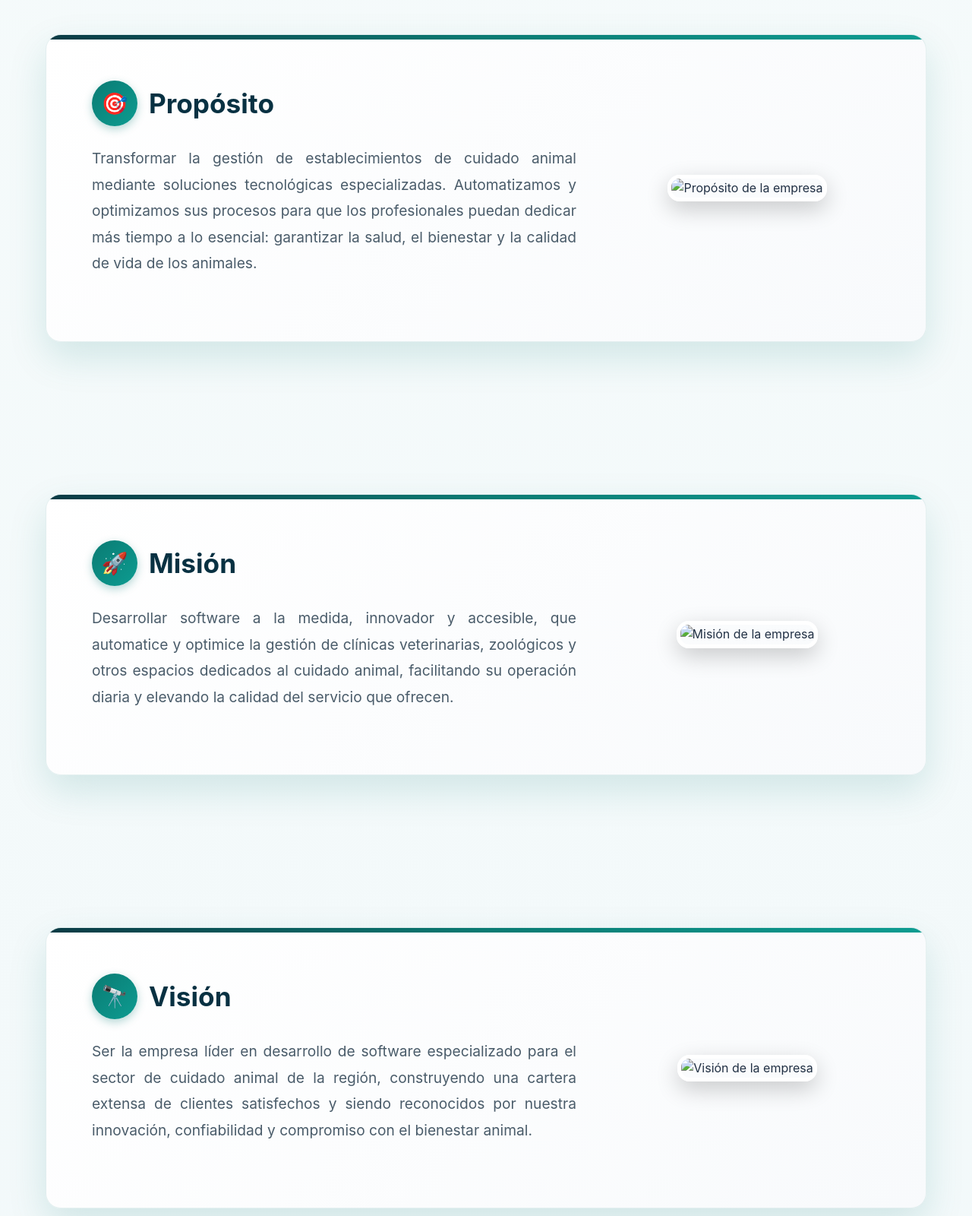
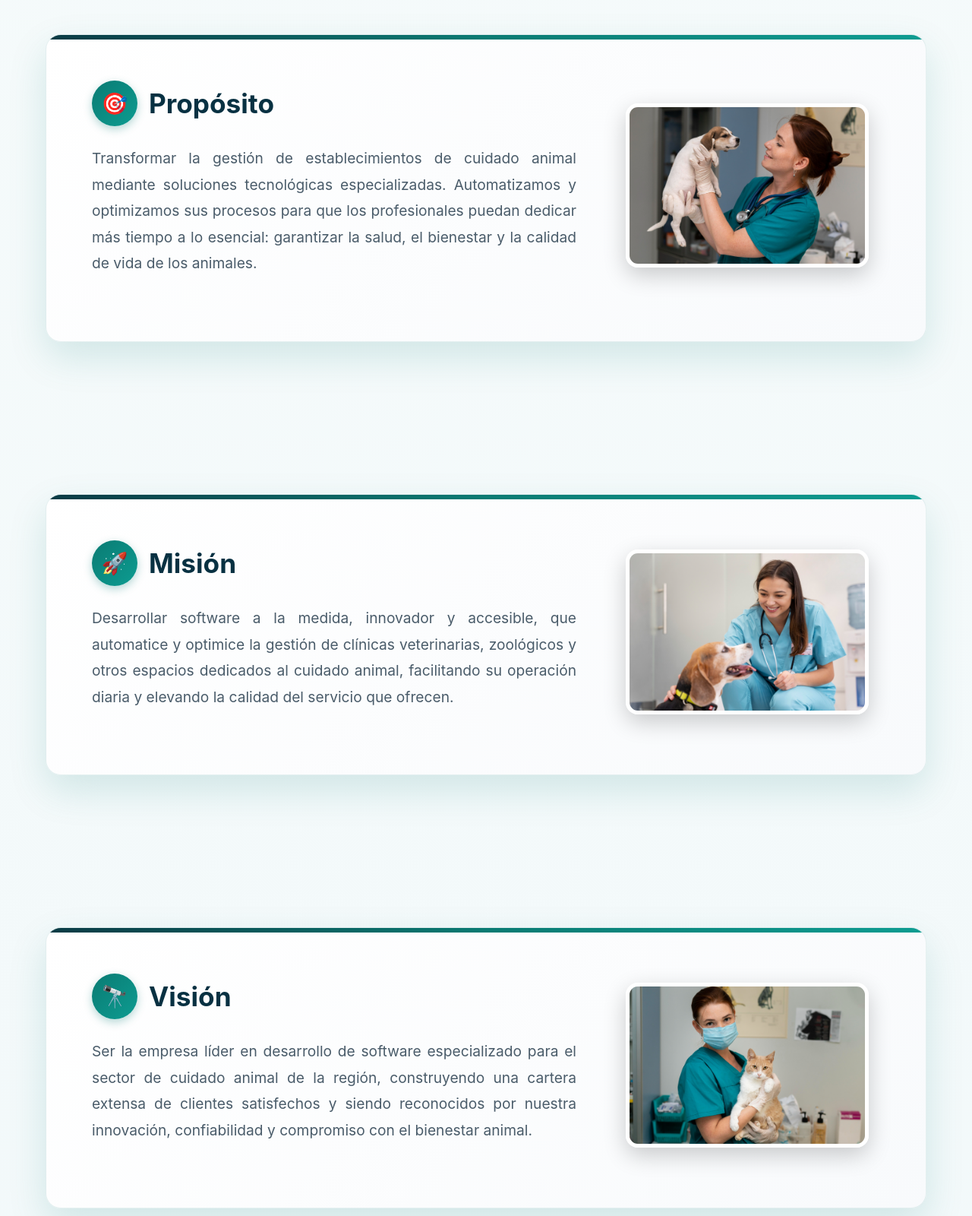
Before and after one commit to JhennyVzq/CLINIVET-SOFTWARE-S.A-DE-C.V., a plain HTML site: page index.html in a window 1280 px wide. Shown: the part 940-2540 px from the top of the page at 76% size. Drawn offline with Linux system fonts and the light colour scheme.

Commit message:
index.html

```diff
--- a/index.html
+++ b/index.html
@@ -843,7 +843,7 @@
         <div class="header-container">
             <div class="logo-section">
                 <div class="logo">
-                    <img src="imagenes/logo.png" alt="CLINIVET SOFTWARE" class="logo-img">
+                    <img src="logo.png" alt="CLINIVET SOFTWARE" class="logo-img">
                 </div>
                 <div class="brand-text">
                     <h1>CLINIVET SOFTWARE</h1>
@@ -896,7 +896,7 @@
                     <p>Transformar la gestión de establecimientos de cuidado animal mediante soluciones tecnológicas especializadas. Automatizamos y optimizamos sus procesos para que los profesionales puedan dedicar más tiempo a lo esencial: garantizar la salud, el bienestar y la calidad de vida de los animales.</p>
                 </div>
                 <div class="image-container">
-                    <img src="imagenes/1.jpg" alt="Propósito de la empresa" class="section-img">
+                    <img src="1.jpg" alt="Propósito de la empresa" class="section-img">
                 </div>
             </div>
         </div>
@@ -911,7 +911,7 @@
                     <p>Desarrollar software a la medida, innovador y accesible, que automatice y optimice la gestión de clínicas veterinarias, zoológicos y otros espacios dedicados al cuidado animal, facilitando su operación diaria y elevando la calidad del servicio que ofrecen.</p>
                 </div>
                 <div class="image-container">
-                    <img src="imagenes/2.jpg" alt="Misión de la empresa" class="section-img">
+                    <img src="2.jpg" alt="Misión de la empresa" class="section-img">
                 </div>
             </div>
         </div>
@@ -926,7 +926,7 @@
                     <p>Ser la empresa líder en desarrollo de software especializado para el sector de cuidado animal de la región, construyendo una cartera extensa de clientes satisfechos y siendo reconocidos por nuestra innovación, confiabilidad y compromiso con el bienestar animal.</p>
                 </div>
                 <div class="image-container">
-                    <img src="imagenes/3.jpg" alt="Visión de la empresa" class="section-img">
+                    <img src="3.jpg" alt="Visión de la empresa" class="section-img">
                 </div>
             </div>
         </div>
@@ -1167,4 +1167,5 @@
         });
     </script>
 </body>
+
 </html>
```
